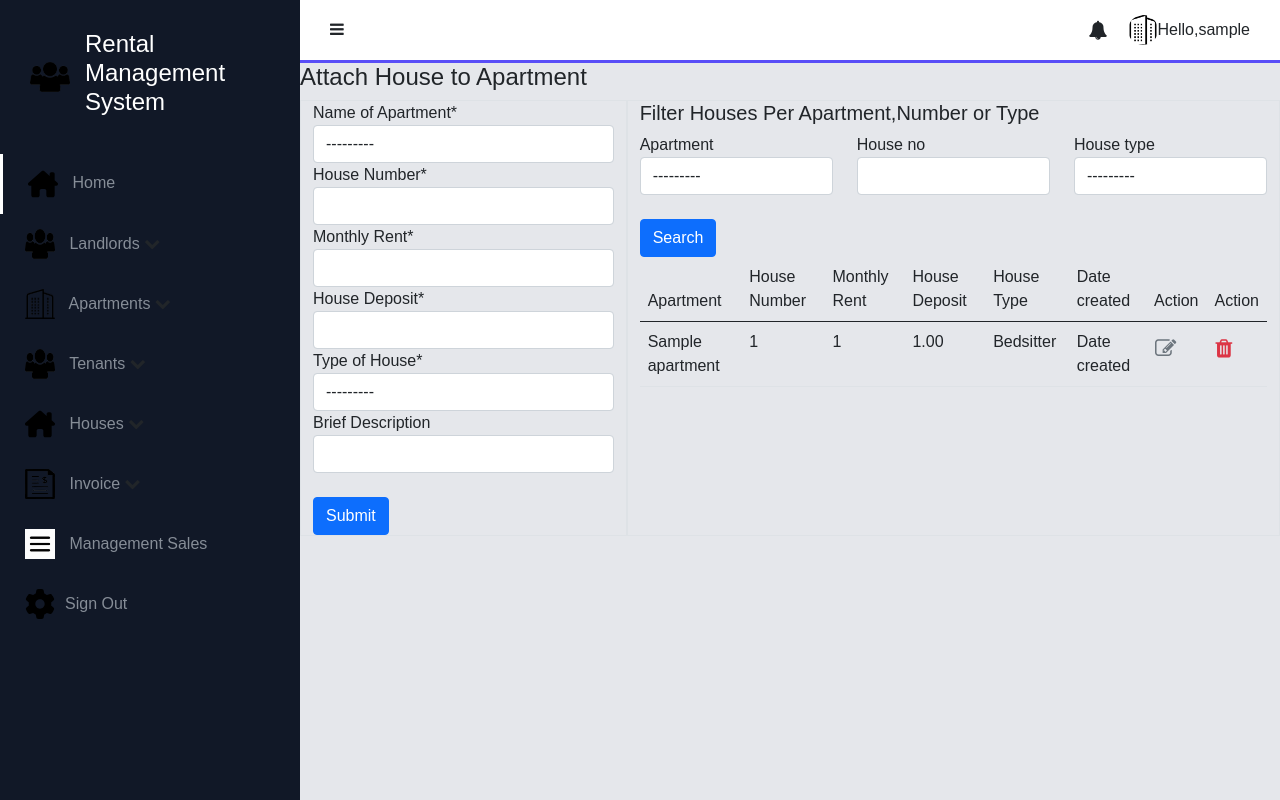
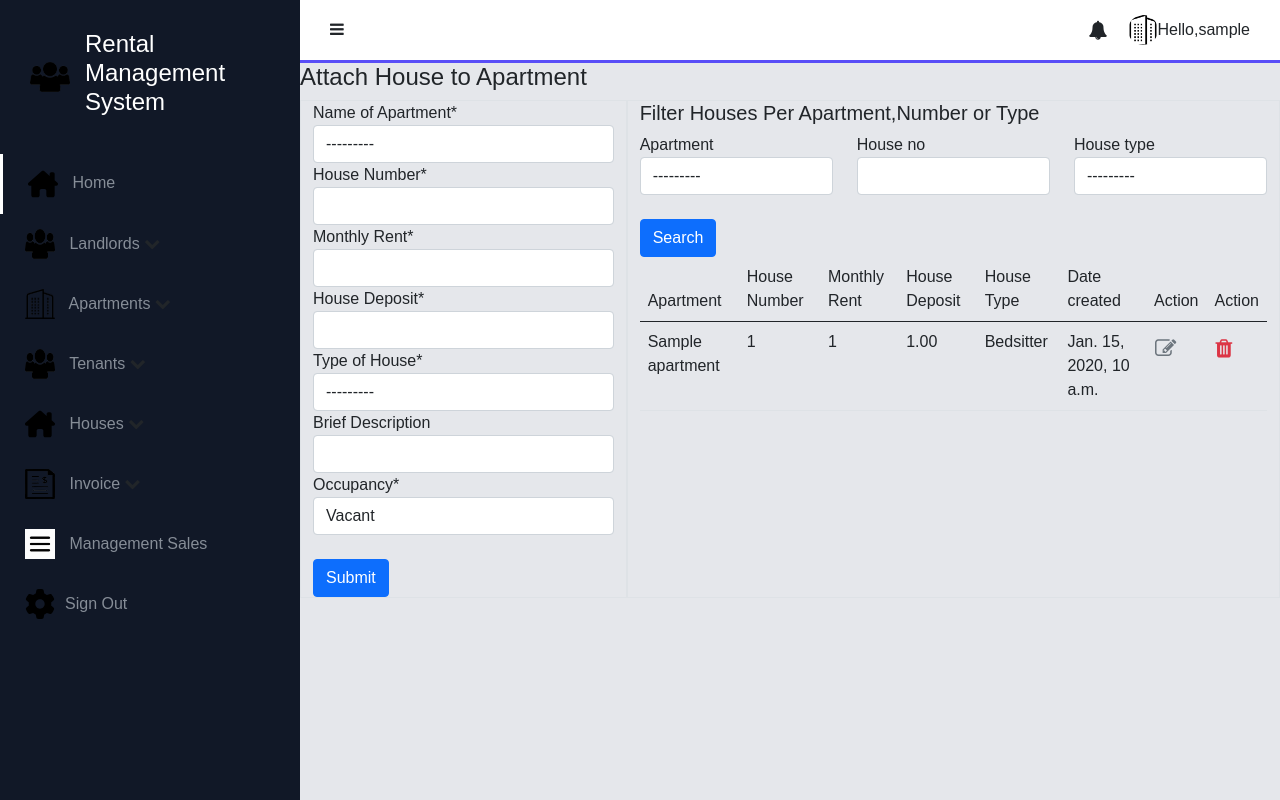
Before and after one commit to blackoaz/Rental_Management_System, a Django app: page /add_houses/ in a window 1280 px wide. Run offline with Django 4.2, Linux system fonts and the light colour scheme; a user stored in the database is signed in; tables that the repository leaves empty hold one stand-in row (values such as "Sample post"); some libraries are stand-ins or nearby versions.

Commit message:
house edit

```diff
--- a/Rental_houses/forms.py
+++ b/Rental_houses/forms.py
@@ -30,7 +30,7 @@ class ApartmentForm(forms.ModelForm):
 class HousesForm(forms.ModelForm):
     class Meta:
         model = Houses
-        fields = ['apartment','house_no','monthly_rent','deposit','house_type','descption']
+        fields = ['apartment','house_no','monthly_rent','deposit','house_type','descption','occupancy']
         labels = {
             'apartment':'Name of Apartment',
             'house_no':'House Number',
--- a/Rental_houses/views.py
+++ b/Rental_houses/views.py
@@ -146,23 +146,21 @@ def add_houses(request):
             return redirect('addhouses')
     context = {'form':form,'houses':houses,'myFilter':myFilter}
     return render(request,'dashboard/addhouses.html',context)
-
+#################################################################/////
 @login_required(login_url='login')
 def update_house(request,pk=0):
-    if request.method == 'GET':
-        if id == 0:
-            form = HousesForm()
-        else:
-            house = Houses.objects.get(id=pk)
-            form = HousesForm(instance=house)
-
-        context = {'form':form}
-        return render(request,'dashboard/update_house.html',context)
-    else:
-        form = HousesForm(request.POST)
+    form = HousesForm()
+    house = Houses.objects.get(id=pk)
+    form = HousesForm(instance=house)
+    if request.method == 'POST':
+        #print("printing Post",request.POST)
+        form = HousesForm(request.POST,instance=house)
         if form.is_valid():
             form.save()
             return redirect('addhouses')
+    context = {'form':form}
+    return render(request,'dashboard/update_house.html',context)
+
 
 @login_required(login_url='login')
 def delete_house(request,pk=0):
--- a/templates/dashboard/addhouses.html
+++ b/templates/dashboard/addhouses.html
@@ -17,7 +17,8 @@
                 {{form.monthly_rent|as_crispy_field}}
                 {{form.deposit|as_crispy_field}}
                 {{form.house_type|as_crispy_field}}
-                {{form.descption|as_crispy_field}}<br>
+                {{form.descption|as_crispy_field}}
+                {{form.occupancy|as_crispy_field}}<br>
 
                 <button type="submit" class="btn btn-primary">Submit</button><br>
 
@@ -57,7 +58,7 @@
                             <td>{{house.deposit}}</td>
                             <td>{{house.house_type}}</td>
                             <!-- <td>{{house.descption}}</td> -->
-                            <td>Date created</td>
+                            <td>{{house.date_created}}</td>
                             <td><a href="{% url 'updatehouse' house.id %}" class="btn text-secondary px-0">
                                 <i class="fa fa-edit fa-lg"></i>
                             </a></td>
--- a/templates/dashboard/update_house.html
+++ b/templates/dashboard/update_house.html
@@ -15,7 +15,8 @@
                 {{form.monthly_rent|as_crispy_field}}
                 {{form.deposit|as_crispy_field}}
                 {{form.house_type|as_crispy_field}}
-                {{form.descption|as_crispy_field}}<br>
+                {{form.descption|as_crispy_field}}
+                {{form.occupancy|as_crispy_field}}<br>
 
                 <button type="submit" class="btn btn-primary">Update</button><br>
 
```
